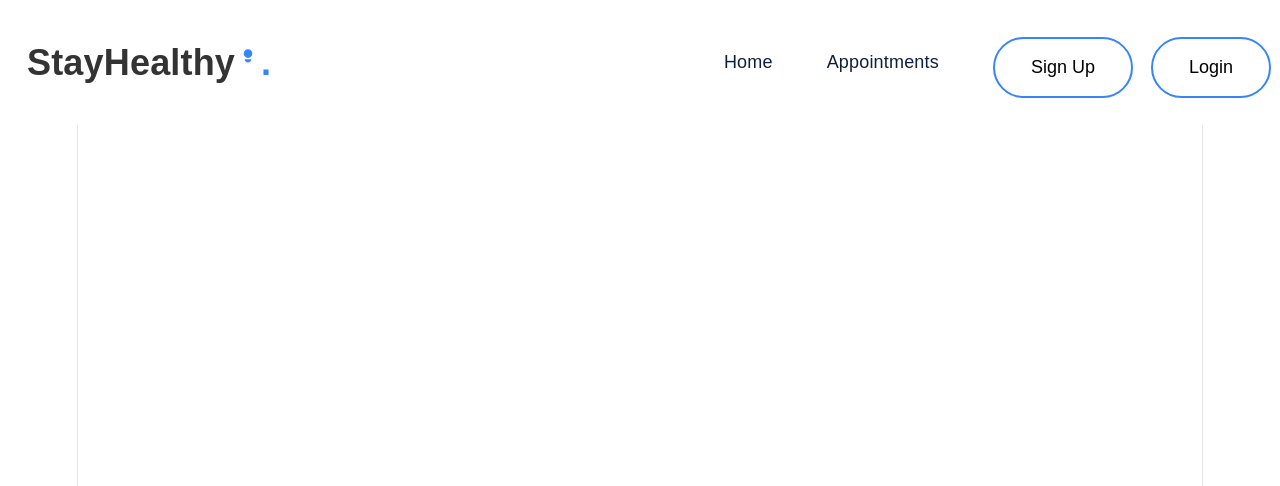
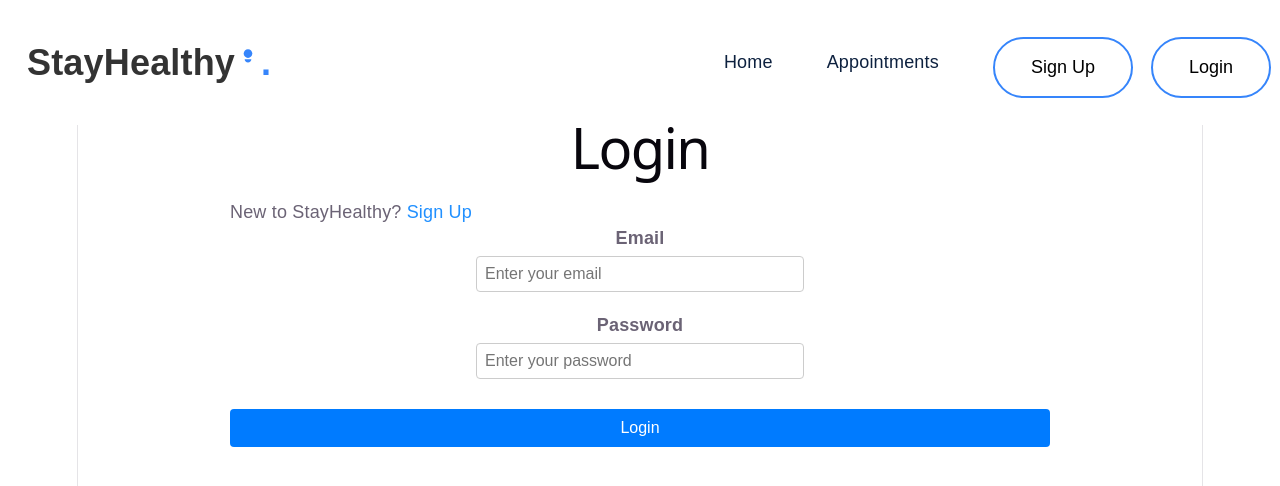
Before and after one commit to gabrielaamel/med_appt, a React (Vite) app: page /Login in a window 1280 px wide. Shown: the top 486 px of the page. Built offline with nearby package versions, Linux system fonts and the light colour scheme; no server answers.

Commit message:
Update Sign_Up component with API connectivity and full form fields

```diff
--- a/src/App.jsx
+++ b/src/App.jsx
@@ -3,6 +3,7 @@ import { BrowserRouter, Routes, Route } from "react-router-dom";
 import Navbar from './Components/Navbar/Navbar';
 import Landing_Page from './Components/Landing_Page/Landing_Page';
 import Sign_Up from './Components/Sign_Up/Sign_Up';
+import Login from './Components/Login/Login';
 
 function App() {
   return (
@@ -12,6 +13,7 @@ function App() {
         <Routes>
           <Route path="/" element={<Landing_Page />} />
           <Route path="/Sign_Up" element={<Sign_Up />} />
+          <Route path="/Login" element={<Login />} />
         </Routes>
       </BrowserRouter>
     </div>
--- /dev/null
+++ b/src/Components/Login/Login.jsx
@@ -0,0 +1,78 @@
+import React, { useState } from 'react';
+import { Link, useNavigate } from 'react-router-dom';
+import './Login.css';
+
+const Login = () => {
+  const [email, setEmail] = useState('');
+  const [password, setPassword] = useState('');
+  const [error, setError] = useState('');
+
+  const navigate = useNavigate();
+
+  const login = (e) => {
+    e.preventDefault();
+
+    // Validación básica de campos vacíos
+    if (!email || !password) {
+      setError('Please fill in all fields');
+      return;
+    }
+
+    // Guardamos los datos de sesión y simulamos el login exitoso
+    sessionStorage.setItem("email", email);
+    alert('Login Successful!');
+    navigate('/');
+  };
+
+  return (
+    <div className="container" style={{ marginTop: '5%' }}>
+      <div className="login-grid">
+        <div className="login-text">
+          <h1>Login</h1>
+        </div>
+        <div className="login-text1" style={{ textAlign: 'left' }}>
+          New to StayHealthy? <Link to="/Sign_Up" style={{ color: '#2190FF' }}>Sign Up</Link>
+        </div>
+        <div className="login-form">
+          <form onSubmit={login}>
+            {error && <div className="error-message" style={{ color: 'red', marginBottom: '10px' }}>{error}</div>}
+
+            <div className="form-group">
+              <label htmlFor="email">Email</label>
+              <input
+                type="email"
+                name="email"
+                id="email"
+                className="form-control"
+                placeholder="Enter your email"
+                value={email}
+                onChange={(e) => setEmail(e.target.value)}
+                required
+              />
+            </div>
+
+            <div className="form-group">
+              <label htmlFor="password">Password</label>
+              <input
+                type="password"
+                name="password"
+                id="password"
+                className="form-control"
+                placeholder="Enter your password"
+                value={password}
+                onChange={(e) => setPassword(e.target.value)}
+                required
+              />
+            </div>
+
+            <div className="btn-group">
+              <button type="submit" className="btn btn-primary mb-2 mr-1 waves-effect waves-light">Login</button>
+            </div>
+          </form>
+        </div>
+      </div>
+    </div>
+  );
+};
+
+export default Login;
--- a/src/Components/Navbar/Navbar.jsx
+++ b/src/Components/Navbar/Navbar.jsx
@@ -47,9 +47,9 @@ const Navbar = () => {
           </Link>
         </li>
         <li className="link">
-          <a href="/Login">
+          <Link to="/Login">
             <button className="btn1">Login</button>
-          </a>
+          </Link>
         </li>
       </ul>
     </nav>
--- a/src/Components/Sign_Up/Sign_Up.jsx
+++ b/src/Components/Sign_Up/Sign_Up.jsx
@@ -1,49 +1,60 @@
 import React, { useState } from 'react';
+import './Sign_Up.css';
 import { Link, useNavigate } from 'react-router-dom';
-import './Sign_Up.css';
+import { API_URL } from '../../../config';
 
+// Function component for Sign Up form
 const Sign_Up = () => {
-  const [role, setRole] = useState('');
+    // State variables using useState hook
     const [name, setName] = useState('');
     const [email, setEmail] = useState('');
     const [phone, setPhone] = useState('');
     const [password, setPassword] = useState('');
-  const [showerr, setShowerr] = useState('');
-  const [error, setError] = useState(null);
+    const [showerr, setShowerr] = useState(''); // State to show error messages
+    const navigate = useNavigate(); // Navigation hook from react-router
 
-  const navigate = useNavigate();
+    // Function to handle form submission
+    const register = async (e) => {
+        e.preventDefault(); // Prevent default form submission
 
-  const handleChange = (e) => {
-    const { name, value } = e.target;
-    if (name === 'role') setRole(value);
-    if (name === 'name') setName(value);
-    if (name === 'email') setEmail(value);
-    if (name === 'phone') {
-      setPhone(value);
-      if (value.length !== 10 && value.length > 0) {
-        setShowerr('Phone number must be exactly 10 digits');
-      } else {
-        setShowerr('');
-      }
-    }
-    if (name === 'password') setPassword(value);
-  };
+        // API Call to register user
+        const response = await fetch(`${API_URL}/api/auth/register`, {
+            method: "POST",
+            headers: {
+                "Content-Type": "application/json",
+            },
+            body: JSON.stringify({
+                name: name,
+                email: email,
+                password: password,
+                phone: phone,
+            }),
+        });
 
-  const register = (e) => {
-    e.preventDefault();
-    if (phone.length !== 10) {
-      alert('Please enter a valid 10-digit phone number.');
-      return;
-    }
+        const json = await response.json(); // Parse the response JSON
 
+        if (json.authtoken) {
+            // Store user data in session storage
+            sessionStorage.setItem("auth-token", json.authtoken);
             sessionStorage.setItem("name", name);
             sessionStorage.setItem("phone", phone);
             sessionStorage.setItem("email", email);
 
-    alert('Sign Up Successful!');
-    navigate('/');
+            // Redirect user to home page
+            navigate("/");
+            window.location.reload(); // Refresh the page
+        } else {
+            if (json.errors) {
+                for (const error of json.errors) {
+                    setShowerr(error.msg); // Show error messages
+                }
+            } else {
+                setShowerr(json.error);
+            }
+        }
     };
 
+    // JSX to render the Sign Up form
     return (
         <div className="container" style={{ marginTop: '5%' }}>
             <div className="signup-grid">
@@ -54,56 +65,76 @@ const Sign_Up = () => {
                     Already a member? <Link to="/Login" style={{ color: '#2190FF' }}>Login</Link>
                 </div>
                 <div className="signup-form">
-          <form onSubmit={register}>
-            {error && <div className="error-message" style={{ color: 'red' }}>{error}</div>}
-
+                    <form method="POST" onSubmit={register}>
                         <div className="form-group">
-              <label htmlFor="role">Role</label>
-              <select name="role" id="role" className="form-control" onChange={handleChange} required>
-                <option value="">Select option</option>
-                <option value="Doctor">Doctor</option>
-                <option value="Patient">Patient</option>
-              </select>
+                            <label htmlFor="name">Name</label>
+                            <input
+                                value={name}
+                                type="text"
+                                onChange={(e) => setName(e.target.value)}
+                                name="name"
+                                id="name"
+                                className="form-control"
+                                placeholder="Enter your name"
+                                aria-describedby="helpId"
+                                required
+                            />
                         </div>
 
                         <div className="form-group">
-              <label htmlFor="name">Name</label>
-              <input type="text" name="name" id="name" className="form-control" placeholder="Enter your name" onChange={handleChange} required />
+                            <label htmlFor="email">Email</label>
+                            <input
+                                value={email}
+                                onChange={(e) => setEmail(e.target.value)}
+                                type="email"
+                                name="email"
+                                id="email"
+                                className="form-control"
+                                placeholder="Enter your email"
+                                aria-describedby="helpId"
+                                required
+                            />
+                            {showerr && <div className="err" style={{ color: 'red' }}>{showerr}</div>}
                         </div>
 
                         <div className="form-group">
                             <label htmlFor="phone">Phone</label>
-              {showerr && <div className="err" style={{ color: 'red', fontSize: '14px', marginBottom: '5px' }}>{showerr}</div>}
-              <input type="tel" name="phone" id="phone" className="form-control" placeholder="Enter 10-digit phone number" onChange={handleChange} required />
-            </div>
-
-            <div className="form-group">
-              <label htmlFor="email">Email</label>
-              <input type="email" name="email" id="email" className="form-control" placeholder="Enter your email" onChange={handleChange} required />
+                            <input
+                                value={phone}
+                                onChange={(e) => setPhone(e.target.value)}
+                                type="tel"
+                                name="phone"
+                                id="phone"
+                                className="form-control"
+                                placeholder="Enter your phone number"
+                                aria-describedby="helpId"
+                                required
+                            />
                         </div>
 
                         <div className="form-group">
                             <label htmlFor="password">Password</label>
-              <input type="password" name="password" id="password" className="form-control" placeholder="Enter your password" onChange={handleChange} required />
+                            <input
+                                value={password}
+                                onChange={(e) => setPassword(e.target.value)}
+                                type="password"
+                                name="password"
+                                id="password"
+                                className="form-control"
+                                placeholder="Enter your password"
+                                aria-describedby="helpId"
+                                required
+                            />
                         </div>
 
-            <div className="btn-group">
+                        <div className="btn-group" style={{ marginTop: '15px' }}>
                             <button type="submit" className="btn btn-primary mb-2 mr-1 waves-effect waves-light">Submit</button>
-              <button type="reset" className="btn btn-danger mb-2 waves-effect waves-light" onClick={() => {
-                setRole('');
-                setName('');
-                setPhone('');
-                setEmail('');
-                setPassword('');
-                setError(null);
-                setShowerr('');
-              }}>Reset</button>
                         </div>
                     </form>
                 </div>
             </div>
         </div>
     );
-};
+}
 
 export default Sign_Up;
```
Lines whose indentation alone changed are shown as unchanged.
